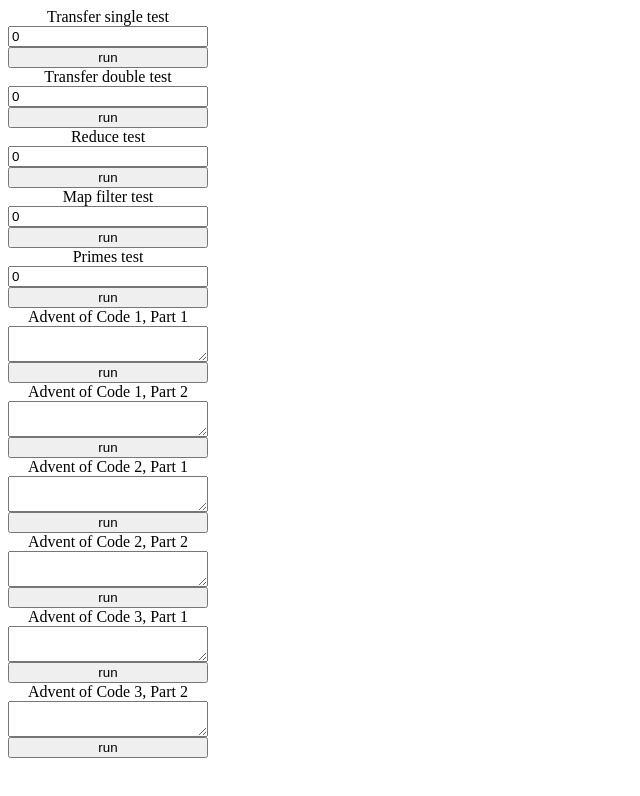
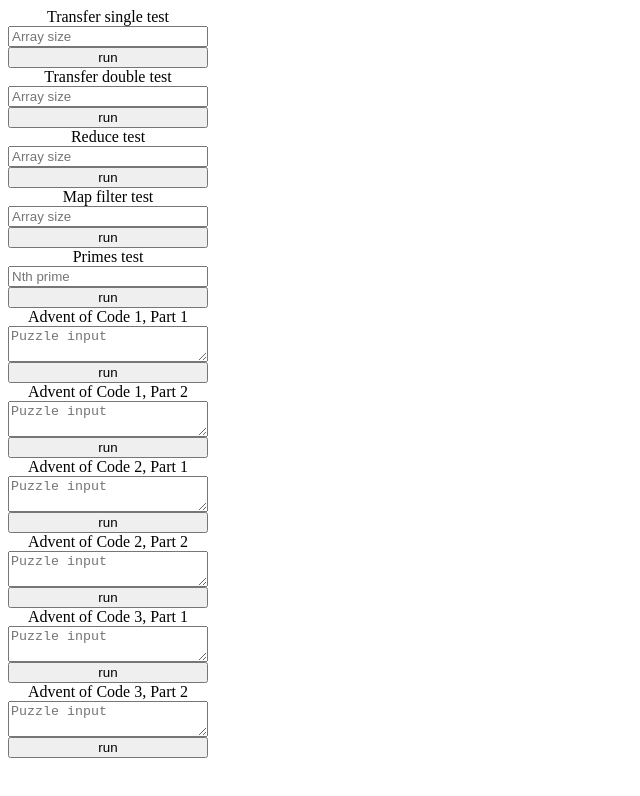
Before and after one commit to mewhhaha/wasm-example, a React app in the folder web/: page / in a window 1280 px wide. Shown: the top 796 px of the page, without its empty margins (0-640 px from the left). Built offline with nearby package versions, Linux system fonts and the light colour scheme; the HTML template or start-up script is replaced by a standard one.

Commit message:
Add placeholders

```diff
--- a/web/src/components/Advent1.tsx
+++ b/web/src/components/Advent1.tsx
@@ -8,6 +8,7 @@
   return (
     <Test
       inputType="textarea"
+      placeholder="Puzzle input"
       func={(input) => {
         const numbers = input.split(/\r?\n/).map((x) => {
           return Number.parseInt(x);
@@ -49,6 +50,7 @@
   return (
     <Test
       inputType="textarea"
+      placeholder="Puzzle input"
       func={(input) => {
         const numbers = input
           .split(/\r?\n/)
--- a/web/src/components/Advent2.tsx
+++ b/web/src/components/Advent2.tsx
@@ -8,6 +8,7 @@
   return (
     <Test
       inputType="textarea"
+      placeholder="Puzzle input"
       func={(input) => {
         let numberOfPasswords: number = 0;
 
@@ -76,6 +77,7 @@
   return (
     <Test
       inputType="textarea"
+      placeholder="Puzzle input"
       func={(input) => {
         let numberOfPasswords: number = 0;
 
--- a/web/src/components/Advent3.tsx
+++ b/web/src/components/Advent3.tsx
@@ -8,6 +8,7 @@
   return (
     <Test
       inputType="textarea"
+      placeholder="Puzzle input"
       func={(input) => {
         let trees: number;
 
@@ -15,10 +16,12 @@
           const carta = input.split(/\r?\n/);
 
           const width = carta[0].length;
+          const height = carta.length;
+
           const slope = [3, 1];
           const coordinates = [0, 0];
           let trees = 0;
-          while (coordinates[1] < carta.length) {
+          while (coordinates[1] < height) {
             if (carta[coordinates[0] % width][coordinates[1]] === "#") {
               trees++;
             }
@@ -52,10 +55,39 @@
   return (
     <Test
       inputType="textarea"
+      placeholder="Puzzle input"
       func={(input) => {
         let trees: number;
 
-        const js = null;
+        const js = () => {
+          const carta = input.split(/\r?\n/);
+          const count = (slope: [number, number]) => {
+            const width = carta[0].length;
+            const height = carta.length;
+            const coordinates = [0, 0];
+            let trees = 0;
+            while (coordinates[1] < height) {
+              if (carta[coordinates[0] % width][coordinates[1]] === "#") {
+                trees++;
+              }
+
+              coordinates[0] += slope[0];
+              coordinates[1] += slope[1];
+            }
+
+            return trees;
+          };
+
+          const slopes: [number, number][] = [
+            [1, 1],
+            [3, 1],
+            [5, 1],
+            [7, 1],
+            [1, 2],
+          ];
+
+          return slopes.reduce((product, slope) => product * count(slope), 1);
+        };
 
         const wasm = () => {
           trees = advent3Part2(input);
--- a/web/src/components/MapFilterTest.tsx
+++ b/web/src/components/MapFilterTest.tsx
@@ -8,6 +8,7 @@
   return (
     <Test
       inputType="number"
+      placeholder="Array size"
       func={(input) => {
         const size = Number.parseInt(input);
         const array = [...new Array(size).keys()].map(
--- a/web/src/components/PrimesTest.tsx
+++ b/web/src/components/PrimesTest.tsx
@@ -23,6 +23,7 @@
   return (
     <Test
       inputType="number"
+      placeholder="Nth prime"
       func={(input) => {
         const nthPrime = Number.parseInt(input);
 
--- a/web/src/components/ReduceTest.tsx
+++ b/web/src/components/ReduceTest.tsx
@@ -8,6 +8,7 @@
   return (
     <Test
       inputType="number"
+      placeholder="Array size"
       func={(input) => {
         const size = Number.parseInt(input);
         const array = [...new Array(size).keys()].map(
--- a/web/src/components/Test.tsx
+++ b/web/src/components/Test.tsx
@@ -23,6 +23,7 @@
   func: (input: string) => [(() => void) | null, () => void, (() => void)?];
   result?: null | string;
   inputType: "number" | "text" | "textarea";
+  placeholder?: string;
 };
 
 export const Test: React.FC<TestProps> = ({
@@ -30,8 +31,9 @@
   func: before,
   inputType,
   result,
+  placeholder,
 }) => {
-  const [input, setInput] = useState(inputType === "number" ? "0" : "");
+  const [input, setInput] = useState("");
   const [time, setTime] = useState<null | [number, number]>(null);
 
   const run = () => {
@@ -53,11 +55,13 @@
       {inputType === "textarea" ? (
         <textarea
           value={input}
+          placeholder={placeholder}
           onChange={(event) => setInput(event.target.value)}
         />
       ) : (
         <input
           type={inputType}
+          placeholder={placeholder}
           value={input}
           onChange={(event) => setInput(event.currentTarget.value)}
         />
--- a/web/src/components/TransferDoubleTest.tsx
+++ b/web/src/components/TransferDoubleTest.tsx
@@ -8,6 +8,7 @@
   return (
     <Test
       inputType="number"
+      placeholder="Array size"
       func={(input) => {
         const size = Number.parseInt(input);
         const array = [...new Array(size).keys()];
--- a/web/src/components/TransferSingleTest.tsx
+++ b/web/src/components/TransferSingleTest.tsx
@@ -8,6 +8,7 @@
   return (
     <Test
       inputType="number"
+      placeholder="Array size"
       func={(input) => {
         const size = Number.parseInt(input);
         const array = [...new Array(size).keys()];
```
Also changed, not shown: 1 other file (tests, documents, lock files or other folders).
